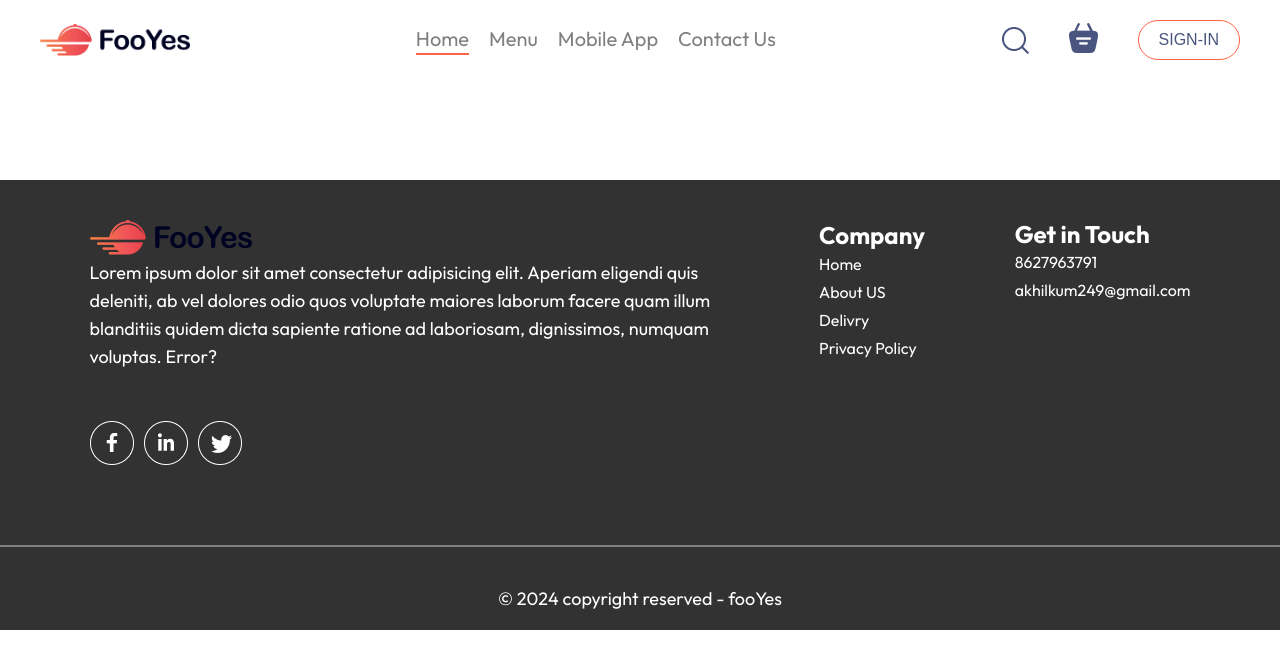
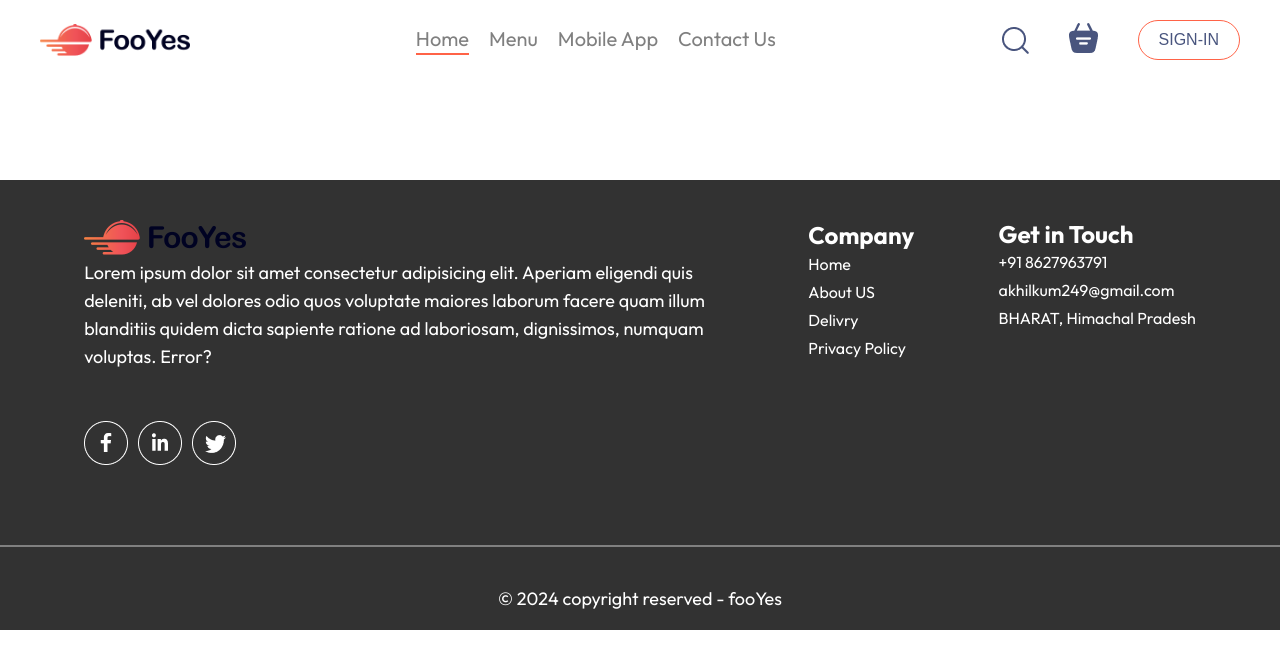
Before and after one commit to RenneManny/foo-yes, a React (Vite) app: page /order in a window 1280 px wide. Shown: the top 668 px of the page. Built offline with nearby package versions, Linux system fonts and the light colour scheme.

Commit message:
footer :number and address :updated

```diff
--- a/src/components/Footer/Footer.jsx
+++ b/src/components/Footer/Footer.jsx
@@ -32,8 +32,10 @@ function Footer() {
           <div className="right">
             <h2>Get in Touch</h2>
             <ul>
-              <li>8627963791</li>
+              <li>
+                +91 8627963791</li>
               <li>akhilkum249@gmail.com</li>
+              <li>BHARAT, Himachal Pradesh</li>
             </ul>
           </div>
         </div>
```
